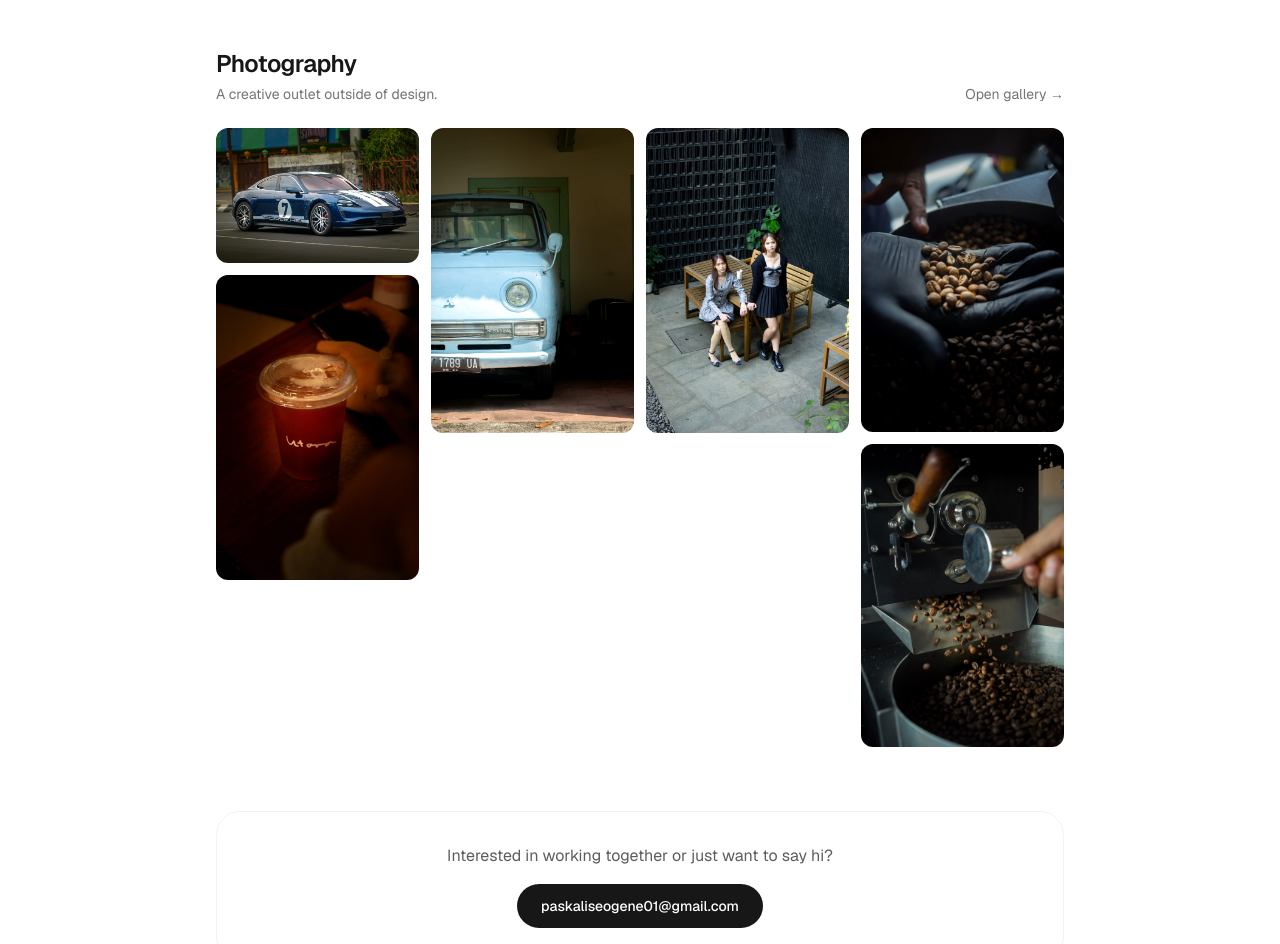
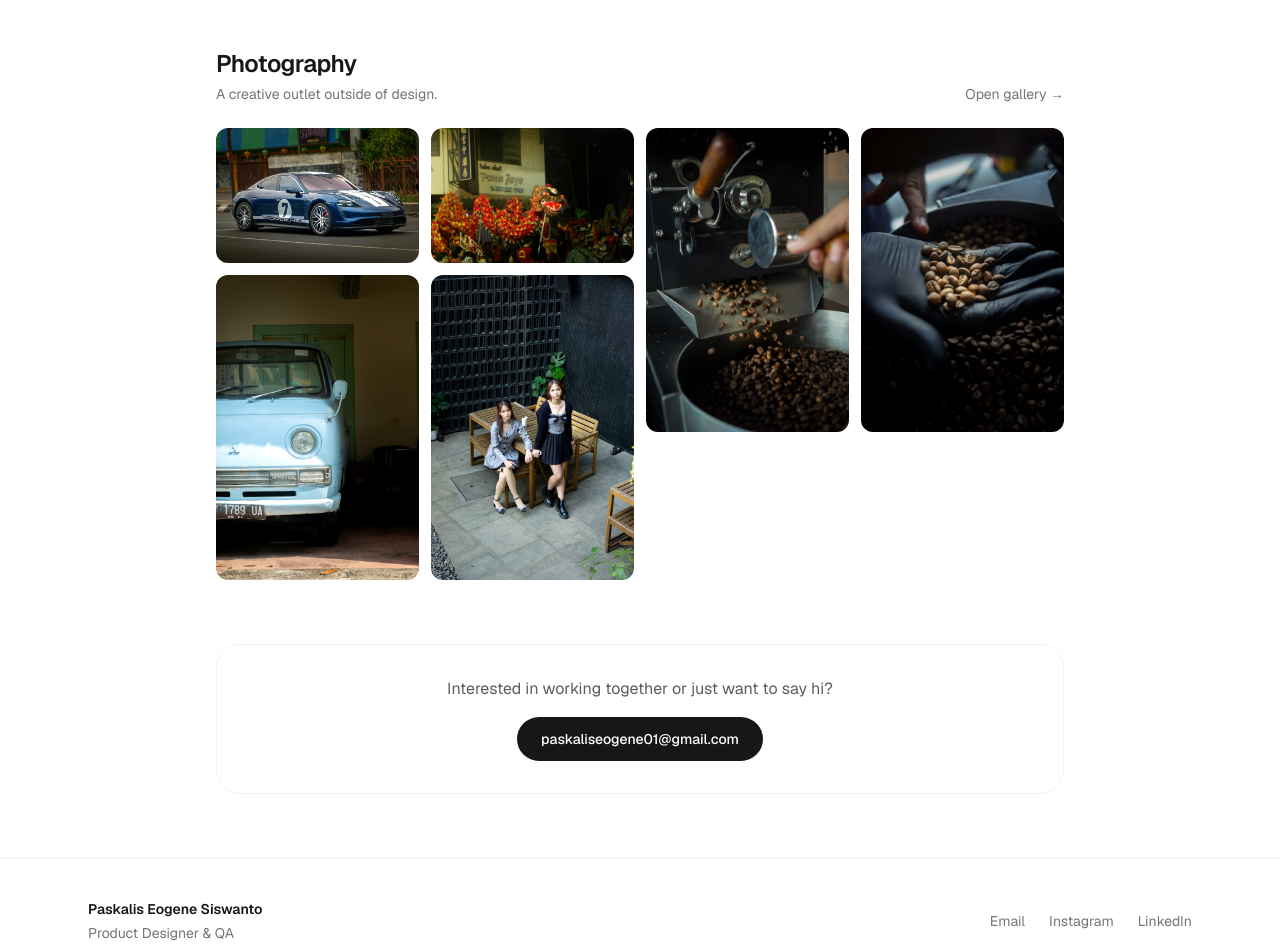
Before and after one commit to Eogene23760/Portofolio, a Next.js app: page /about in a window 1280 px wide. Shown: the part 800-1744 px from the top of the page. Built offline with nearby package versions, Linux system fonts and the light colour scheme.

Commit message:
Fix gallery photo captions and categories

```diff
--- a/src/data/site.ts
+++ b/src/data/site.ts
@@ -135,13 +135,13 @@ export type Photo = {
 
 export const photos: Photo[] = [
   { id: "photo-1", src: "/1.jpg", category: "Automotive", caption: "Porsche Taycan on the street", orientation: "landscape" },
-  { id: "photo-8", src: "/8.jpg", category: "Automotive", caption: "Mitsubishi Neptune '86", orientation: "portrait" },
-  { id: "photo-4", src: "/4.jpg", category: "Culture", caption: "Barongsai at night — Semarang", orientation: "landscape" },
+  { id: "photo-4", src: "/4.jpg", category: "Automotive", caption: "Mitsubishi Neptune '86", orientation: "landscape" },
+  { id: "photo-9", src: "/9.jpg", category: "Culture", caption: "Barongsai at night — Semarang", orientation: "landscape" },
   { id: "photo-10", src: "/10.jpg", category: "Portrait", caption: "Afternoon, two friends", orientation: "portrait" },
-  { id: "photo-5", src: "/5.jpg", category: "Street", caption: "Coffee beans, roastery detail", orientation: "landscape" },
-  { id: "photo-6", src: "/6.jpg", category: "Street", caption: "The roasting drum", orientation: "landscape" },
-  { id: "photo-7", src: "/7.jpg", category: "Street", caption: "Iced tea, warm light", orientation: "portrait" },
-  { id: "photo-9", src: "/9.jpg", category: "Street", caption: "Dessert & a good book", orientation: "landscape" },
+  { id: "photo-6", src: "/6.jpg", category: "Street", caption: "Coffee beans, roastery detail", orientation: "landscape" },
+  { id: "photo-5", src: "/5.jpg", category: "Street", caption: "The roasting drum", orientation: "landscape" },
+  { id: "photo-7", src: "/7.jpg", category: "Street", caption: "Dessert & a good book", orientation: "portrait" },
+  { id: "photo-8", src: "/8.jpg", category: "Street", caption: "Iced tea, warm light", orientation: "portrait" },
   { id: "photo-2", src: "/2.jpg", category: "Automotive", caption: "Yamaha in motion", orientation: "landscape" },
   { id: "photo-3", src: "/3.jpg", category: "Automotive", caption: "Honda CBR, in action", orientation: "landscape" },
 ];
```
